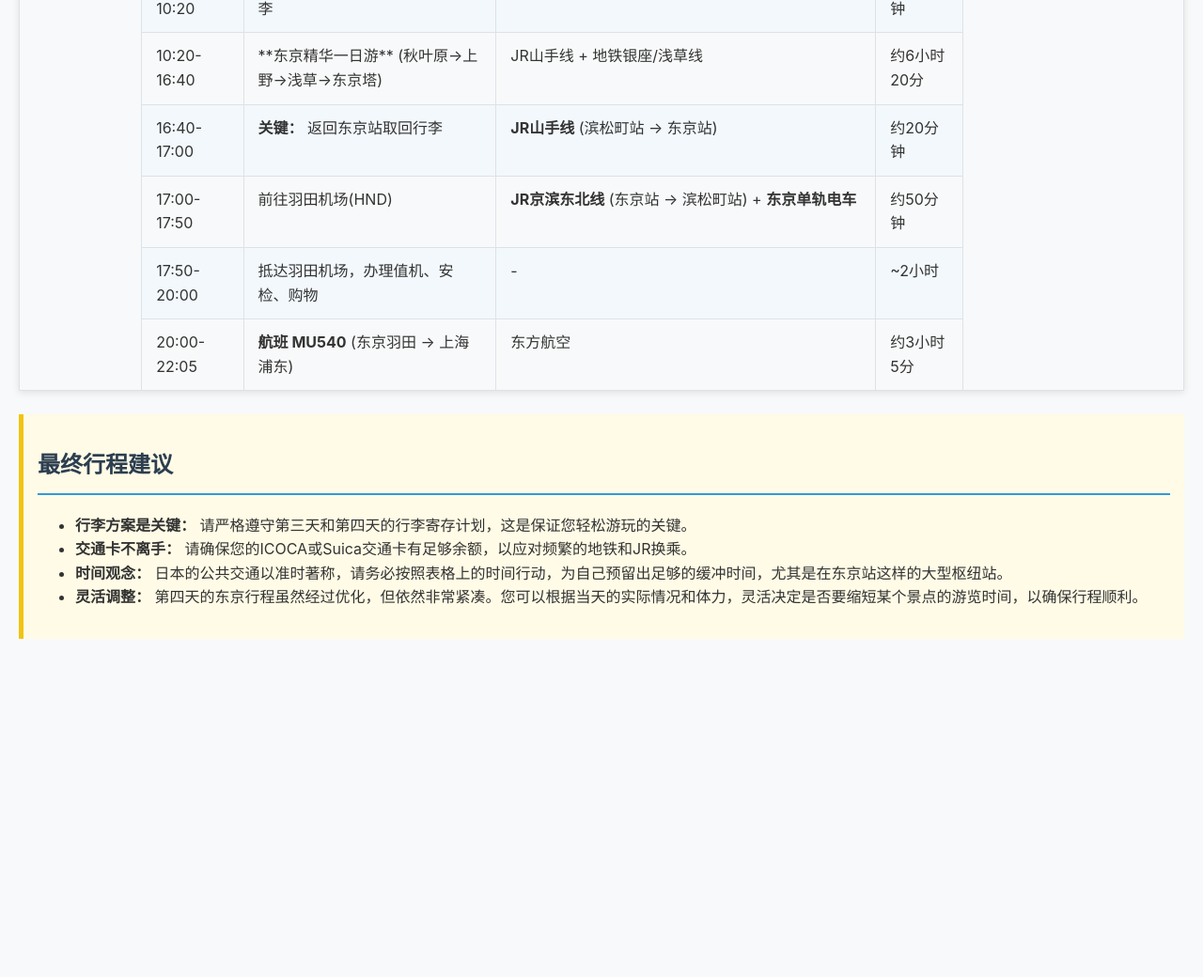
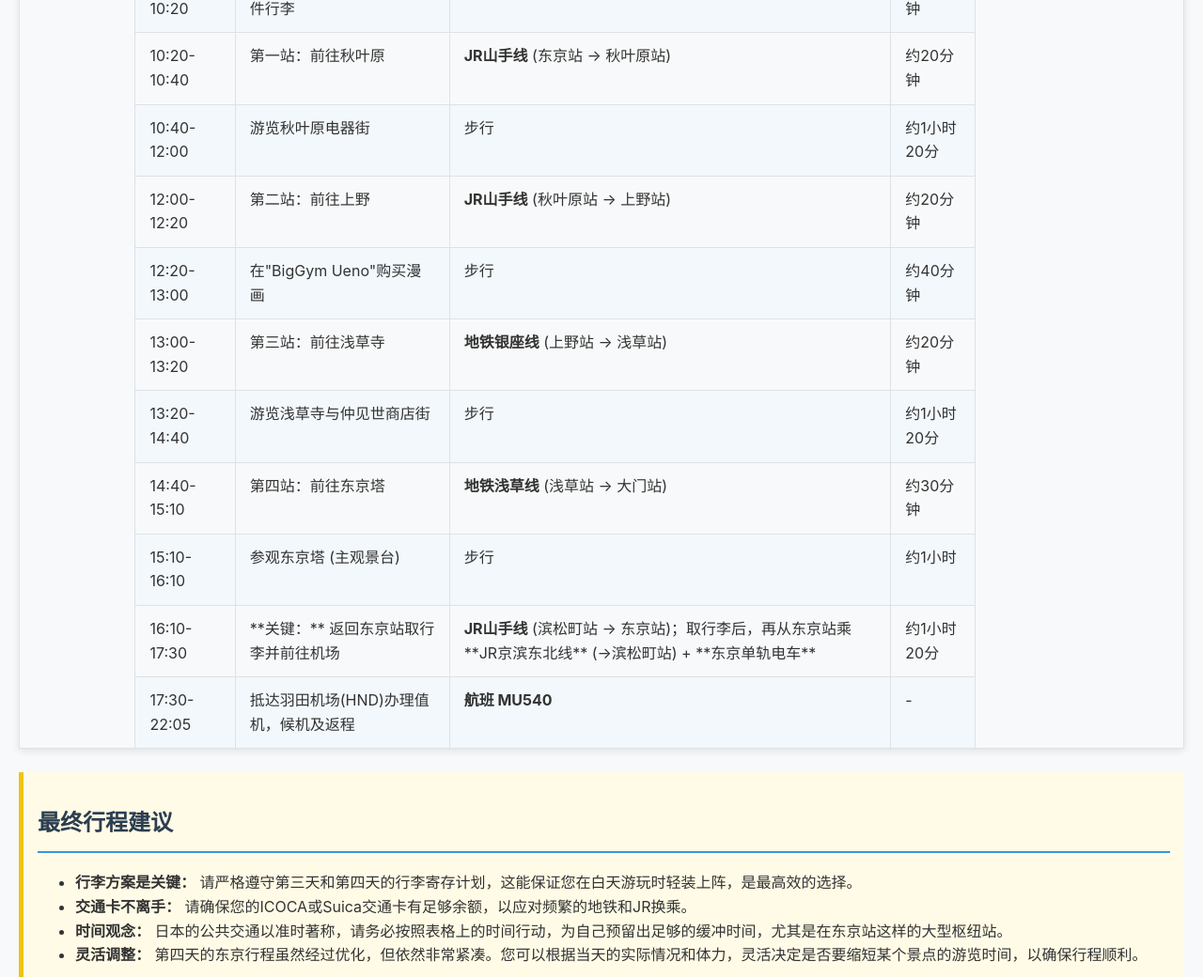
Before and after one commit to lucaschends/jp-trip-2025, a plain HTML site: page index.html in a window 1280 px wide. Shown: the part 1760-2800 px from the top of the page at 94% size. Before the commit the page ends 2460 px from the top, so only its background shows below. Drawn offline with Linux system fonts and the light colour scheme.

Commit message:
add more detail

```diff
--- a/index.html
+++ b/index.html
@@ -3,7 +3,7 @@
 <head>
     <meta charset="UTF-8">
     <meta name="viewport" content="width=device-width, initial-scale=1.0">
-    <title>日本大阪-东京最终行程规划</title>
+    <title>日本大阪-东京最终行程规划 (超详细版)</title>
     <style>
         body {
             font-family: -apple-system, BlinkMacSystemFont, "Segoe UI", "Microsoft YaHei", "Helvetica Neue", Helvetica, Arial, sans-serif;
@@ -67,9 +67,9 @@
 </head>
 <body>
 
-    <h1>日本大阪-东京最终行程规划 (优化确认版)</h1>
+    <h1>日本大阪-东京最终行程规划 (超详细版)</h1>
 
-    <button class="export-button" onclick="exportTableToExcel('itineraryTable', '日本最终行程规划')">导出为Excel文件</button>
+    <button class="export-button" onclick="exportTableToExcel('itineraryTable', '日本最终行程规划-详细版')">导出为Excel文件</button>
 
     <table id="itineraryTable">
         <thead>
@@ -202,12 +202,12 @@
                 <td>约45分钟</td>
             </tr>
             <tr>
-                <td rowspan="7"><strong>第四天 (8月5日, 周一)</strong></td>
+                <td rowspan="12"><strong>第四天 (8月5日, 周一)</strong></td>
                 <td>07:21-09:51</td>
                 <td><strong>新干线 Nozomi 296号</strong> (新大阪 → 东京)</td>
                 <td>JR东海道新干线</td>
                 <td>2小时30分</td>
-                <td rowspan="7">在途</td>
+                <td rowspan="12">在途</td>
             </tr>
             <tr>
                 <td>09:51-10:20</td>
@@ -216,34 +216,65 @@
                 <td>约30分钟</td>
             </tr>
             <tr>
-                <td>10:20-16:40</td>
-                <td>**东京精华一日游** (秋叶原→上野→浅草→东京塔)</td>
-                <td>JR山手线 + 地铁银座/浅草线</td>
-                <td>约6小时20分</td>
-            </tr>
-            <tr>
-                <td>16:40-17:00</td>
-                <td><strong>关键：</strong> 返回东京站取回行李</td>
-                <td><strong>JR山手线</strong> (滨松町站 → 东京站)</td>
+                <td>10:20-10:40</td>
+                <td>第一站：前往秋叶原</td>
+                <td><strong>JR山手线</strong> (东京站 → 秋叶原站)</td>
                 <td>约20分钟</td>
             </tr>
             <tr>
-                <td>17:00-17:50</td>
-                <td>前往羽田机场(HND)</td>
-                <td><strong>JR京滨东北线</strong> (东京站 → 滨松町站) + <strong>东京单轨电车</strong></td>
-                <td>约50分钟</td>
+                <td>10:40-12:00</td>
+                <td>游览秋叶原电器街</td>
+                <td>步行</td>
+                <td>约1小时20分</td>
             </tr>
             <tr>
-                <td>17:50-20:00</td>
-                <td>抵达羽田机场，办理值机、安检、购物</td>
-                <td>-</td>
-                <td>~2小时</td>
+                <td>12:00-12:20</td>
+                <td>第二站：前往上野</td>
+                <td><strong>JR山手线</strong> (秋叶原站 → 上野站)</td>
+                <td>约20分钟</td>
             </tr>
             <tr>
-                <td>20:00-22:05</td>
-                <td><strong>航班 MU540</strong> (东京羽田 → 上海浦东)</td>
-                <td>东方航空</td>
-                <td>约3小时5分</td>
+                <td>12:20-13:00</td>
+                <td>在"BigGym Ueno"购买漫画</td>
+                <td>步行</td>
+                <td>约40分钟</td>
+            </tr>
+            <tr>
+                <td>13:00-13:20</td>
+                <td>第三站：前往浅草寺</td>
+                <td><strong>地铁银座线</strong> (上野站 → 浅草站)</td>
+                <td>约20分钟</td>
+            </tr>
+            <tr>
+                <td>13:20-14:40</td>
+                <td>游览浅草寺与仲见世商店街</td>
+                <td>步行</td>
+                <td>约1小时20分</td>
+            </tr>
+            <tr>
+                <td>14:40-15:10</td>
+                <td>第四站：前往东京塔</td>
+                <td><strong>地铁浅草线</strong> (浅草站 → 大门站)</td>
+                <td>约30分钟</td>
+            </tr>
+            <tr>
+                <td>15:10-16:10</td>
+                <td>参观东京塔 (主观景台)</td>
+                <td>步行</td>
+                <td>约1小时</td>
+            </tr>
+
+            <tr>
+                <td>16:10-17:30</td>
+                <td>**关键：** 返回东京站取行李并前往机场</td>
+                <td><strong>JR山手线</strong> (滨松町站 → 东京站)；取行李后，再从东京站乘 **JR京滨东北线** (→滨松町站) + **东京单轨电车**</td>
+                <td>约1小时20分</td>
+            </tr>
+            <tr>
+                <td>17:30-22:05</td>
+                <td>抵达羽田机场(HND)办理值机，候机及返程</td>
+                <td><strong>航班 MU540</strong></td>
+                <td>-</td>
             </tr>
         </tbody>
     </table>
@@ -251,7 +282,7 @@
     <div class="notes">
         <h2>最终行程建议</h2>
         <ul>
-            <li><strong>行李方案是关键：</strong> 请严格遵守第三天和第四天的行李寄存计划，这是保证您轻松游玩的关键。</li>
+            <li><strong>行李方案是关键：</strong> 请严格遵守第三天和第四天的行李寄存计划，这能保证您在白天游玩时轻装上阵，是最高效的选择。</li>
             <li><strong>交通卡不离手：</strong> 请确保您的ICOCA或Suica交通卡有足够余额，以应对频繁的地铁和JR换乘。</li>
             <li><strong>时间观念：</strong> 日本的公共交通以准时著称，请务必按照表格上的时间行动，为自己预留出足够的缓冲时间，尤其是在东京站这样的大型枢纽站。</li>
             <li><strong>灵活调整：</strong> 第四天的东京行程虽然经过优化，但依然非常紧凑。您可以根据当天的实际情况和体力，灵活决定是否要缩短某个景点的游览时间，以确保行程顺利。</li>
```
